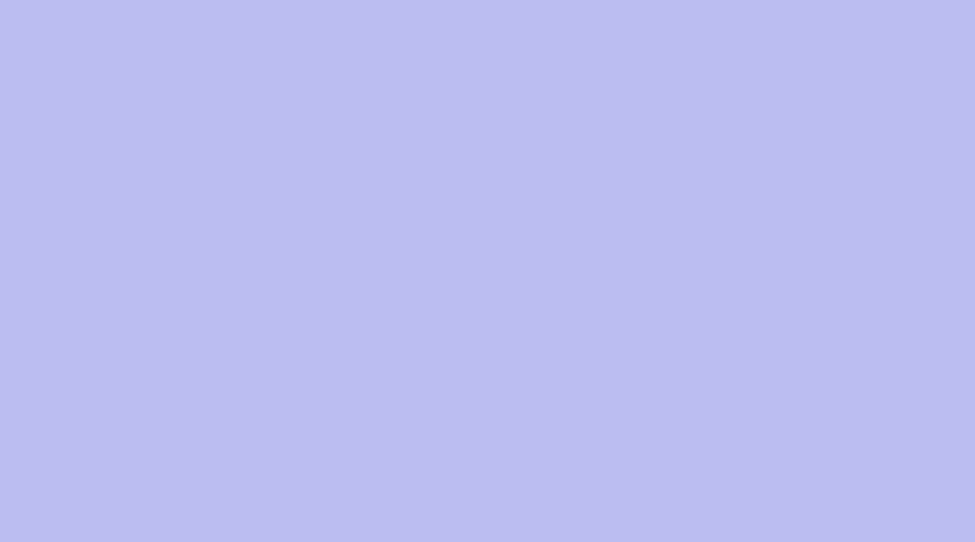
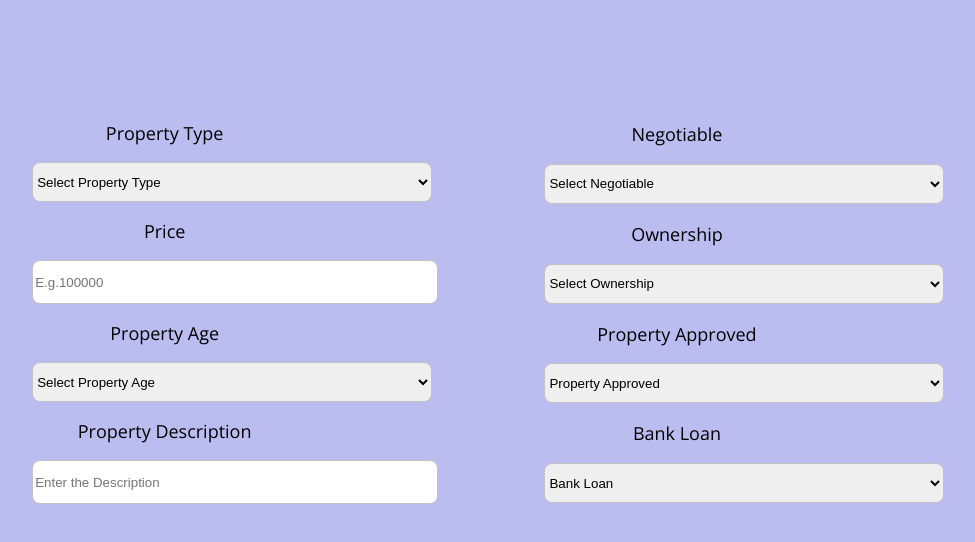
Before and after one commit to Aakash1049/Real_Estate_catalog_frontend, a React (Create React App) app in the folder real_estate_frontend/: page /Basicinfo in a window 1280 px wide. Before the commit this address had no page. Shown: the top 542 px of the page, without its empty margins (72-1047 px from the left). Built offline with nearby package versions, Linux system fonts and the light colour scheme.

Commit message:
Basic Information Added

```diff
--- a/real_estate_frontend/src/App.js
+++ b/real_estate_frontend/src/App.js
@@ -3,7 +3,9 @@ import './App.css';
 import Signup from './Component/Signup/Signup';
 import { BrowserRouter, Routes, Route } from "react-router-dom";
 import Signin from './Component/Signin/Signin';
-import SideBar from './Component/Dashboard/SideBar';
+import SideBar from './Component/Dashboard/SideBar'
+import Basic  from './Forms/Basicinfo';
+
 
 function App() {
   return (
@@ -13,6 +15,7 @@ function App() {
         <Route path='/' element={<Signin/>}/>
         <Route path='/Signup' element={<Signup/>}/>
         <Route path='/d' element={<SideBar/>}/>
+        <Route path='/Basicinfo' element={<Basic/>}/>
       </Routes>
       </BrowserRouter>
 
--- /dev/null
+++ b/real_estate_frontend/src/Forms/Basicinfo.css
@@ -0,0 +1,53 @@
+.form {
+    display: flex;
+    margin: 2%;
+    padding: 2%;
+    margin-right: 25%;
+    justify-content: space-between;
+}
+
+.input {
+    width: 50vh;
+    height: 5vh;
+
+    border: 1px solid #C3C3C3;
+    border-radius: 8px;
+}
+
+.form-container {
+    margin: 10%;
+    margin-left: 10%;
+    padding: 1%;
+    display: flex;
+    flex-direction: column;
+    justify-content: space-evenly;
+    width: 70%;
+}
+
+.form-container1 {
+    margin: 5%;
+
+    padding: 1%;
+    display: flex;
+    flex-direction: column;
+    justify-content: space-evenly;
+    width: 30%;
+}
+
+
+h4 {
+    margin: 3%;
+    padding: 1%;
+}
+
+
+
+.form-container2 {
+    margin: 5%;
+
+    padding: 1%;
+    display: flex;
+    flex-direction: column;
+    justify-content: space-evenly;
+    width: 30%;
+}
--- /dev/null
+++ b/real_estate_frontend/src/Forms/Basicinfo.jsx
@@ -0,0 +1,101 @@
+import React, { useState } from "react";
+import { Link } from "react-router-dom";
+import Sidebar from "../Component/Dashboard/SideBar";
+import Basicinfo from "../Forms/Basicinfo.css";
+
+// Header
+
+const Basic = () => {
+    try {
+
+    }
+    catch (error) {
+        alert(error)
+    }
+
+    return (
+        <div>
+            {/* <Sidebar/> */}
+
+            <form action="" className="form-basic">
+
+
+                <div className="form">
+                    <div className="form-container1">
+                        <h3>Property Type</h3>
+                        <select className="input" id="Property" required placeholder="Select Property Type">
+                            <option>Select Property Type</option>
+                            <option>Home </option>
+                            <option>Plot </option>
+                            <option>Flat </option>
+                        </select>
+
+                        <h3>Price</h3>
+                        <input type="text" id="Price"  placeholder="E.g.100000" className="input">
+                        </input>
+
+
+                        <h3>Property Age</h3>
+                        <select className="input" id="Type" placeholder="Select Property Age" >
+                            <option> Select Property Age</option>
+                            <option >Below 25</option>
+                            <option >Above 25</option>
+
+                        </select>
+
+                        <h3>Property Description</h3>
+                        <input type="text" id="desc"  Placeholder="Enter the Description" className="input">
+
+                        </input>
+                    </div>
+
+
+                    <div className="form-container2">
+                        <h3>Negotiable</h3>
+                        <select type="text" id="nego" placeholder="Select Negotiable" className="input">
+                            <option>Select Negotiable</option>
+                            <option value={"Yes"}>Yes</option>
+                            <option value={"No"}>No</option>
+
+                        </select>
+
+                        <h3>Ownership</h3>
+                        <select type="text" id="own" placeholder="Select Ownership" className="input">
+                            <option> Select Ownership </option>
+                            <option value={"Individual"}>Individual</option>
+                            <option value={"Joint"}>Joint</option>
+
+                        </select>
+
+                        <h3>Property Approved</h3>
+                        <select type="text" id="approve" placeholder="Property Approved" className="input" >
+                            <option> Property Approved</option>
+                            <option value={"Yes"}>Yes</option>
+                            <option value={"No"}>No</option>
+
+                        </select>
+
+                        <h3>Bank Loan</h3>
+                        <select type="text" id="loan" placeholder="Bank Loan" className="input">
+                            <option>Bank Loan</option>
+                            <option value={"Yes"}>Yes</option>
+                            <option value={"No"}>No</option>
+
+                        </select>
+
+
+                    </div>
+
+
+                </div>
+            </form>
+
+        </div>
+
+    );
+
+
+}
+
+
+export default Basic;
```
Also changed, not shown: real_estate_frontend/src/Forms/Propertydetail.jsx (added).
